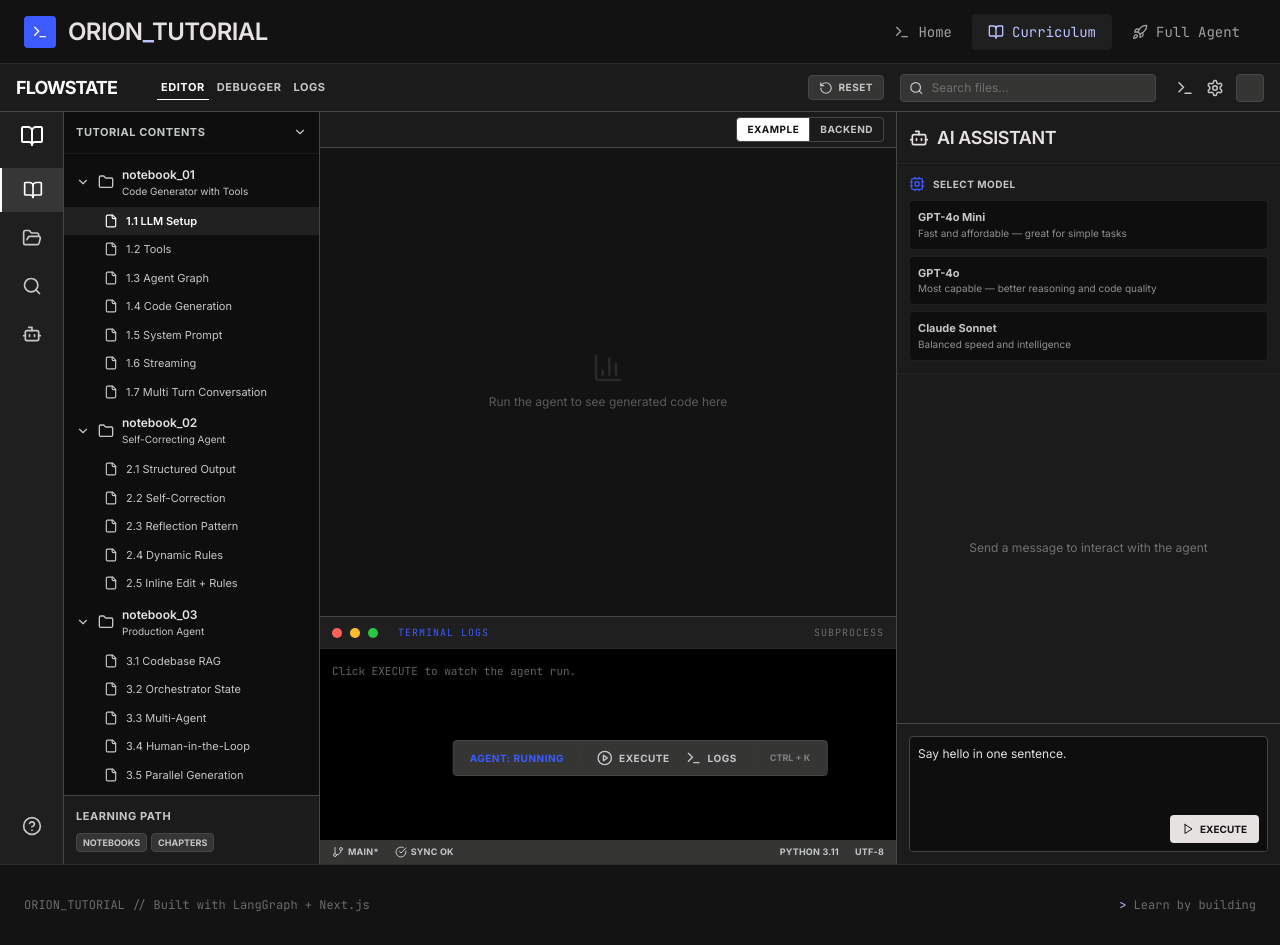
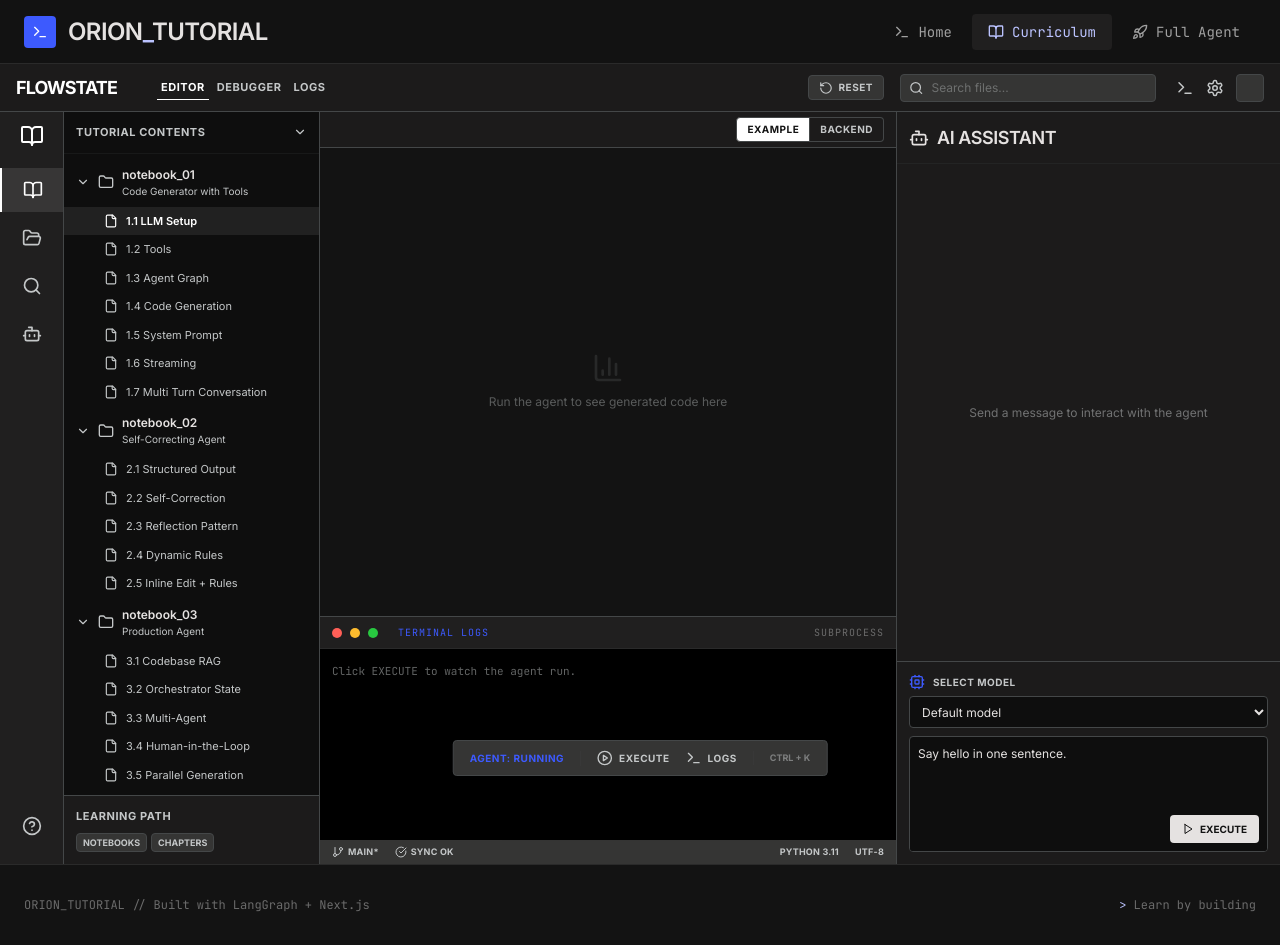
Before and after one commit to ishandutta0098/orion-tutorial, a Next.js app in the folder web/: page /curriculum/setting-up-llm in a window 1280 px wide. Built offline with nearby package versions, Linux system fonts and the light colour scheme.

Commit message:
refine chat execution controls

```diff
--- a/web/components/IDE/InteractiveChatPanel.tsx
+++ b/web/components/IDE/InteractiveChatPanel.tsx
@@ -8,10 +8,11 @@ type Props = {
   chatConfig: ChatConfig;
   onFileGenerated?: (filename: string, content: string) => void;
   onTerminalLogs?: (logs: LogLine[]) => void;
+  onExecuteStart?: () => void;
   resetKey?: number;
 };
 
-export function InteractiveChatPanel({ chatConfig, onFileGenerated, onTerminalLogs, resetKey }: Props) {
+export function InteractiveChatPanel({ chatConfig, onFileGenerated, onTerminalLogs, onExecuteStart, resetKey }: Props) {
   const [messages, setMessages] = useState<ChatMessage[]>([]);
   const [input, setInput] = useState(chatConfig.defaultPrompt ?? "");
   const [disabled, setDisabled] = useState(false);
@@ -74,8 +75,7 @@ export function InteractiveChatPanel({ chatConfig, onFileGenerated, onTerminalLo
       case "model-picker":
         return selectedModel ?? "default";
       case "tool-toggles": {
-        const anyEnabled = Object.values(toolStates).some(Boolean);
-        return anyEnabled ? "enabled" : "disabled";
+        return toolStates.list_directory ? "enabled" : "disabled";
       }
       case "system-prompt":
         return selectedPrompt ?? "default";
@@ -99,14 +99,16 @@ export function InteractiveChatPanel({ chatConfig, onFileGenerated, onTerminalLo
     if (!input.trim() || disabled || loading) return;
 
     const userMsg: ChatMessage = { role: "user", content: input.trim() };
+    onExecuteStart?.();
     setMessages((prev) => [...prev, userMsg]);
     setInput("");
     setLoading(true);
 
     const key = getConversationKey();
     const response = chatConfig.conversations[key] ?? chatConfig.conversations["default"] ?? [];
-    const generatedPath = chatConfig.generatedFile
-      ? `generated/${chatConfig.generatedFile.filename}`
+    const runFile = chatConfig.mode === "multi-turn" ? chatConfig.turnFiles?.[key] : chatConfig.generatedFile;
+    const generatedPath = runFile
+      ? runFile.filename.includes("/") ? runFile.filename : `generated/${runFile.filename}`
       : null;
     const fallbackTerminalLogs: LogLine[] = [
         { tag: "PROCESS", text: `[execute] ${chatConfig.mode} tutorial` },
@@ -178,6 +180,10 @@ export function InteractiveChatPanel({ chatConfig, onFileGenerated, onTerminalLo
         if (reusableModes.includes(chatConfig.mode)) {
           setInput(chatConfig.defaultPrompt ?? "");
         } else if (chatConfig.mode === "multi-turn") {
+          const turnFile = chatConfig.turnFiles?.[key];
+          if (turnFile) {
+            onFileGenerated?.(turnFile.filename, turnFile.content);
+          }
           setTurnCount((c) => c + 1);
           if (turnCount >= 1) {
             setDisabled(true);
@@ -189,7 +195,7 @@ export function InteractiveChatPanel({ chatConfig, onFileGenerated, onTerminalLo
         }
       }, thinkingDelay);
     }
-  }, [input, disabled, loading, getConversationKey, chatConfig, onFileGenerated, onTerminalLogs, selectedTask, turnCount]);
+  }, [input, disabled, loading, getConversationKey, chatConfig, onExecuteStart, onFileGenerated, onTerminalLogs, selectedTask, turnCount]);
 
   return (
     <aside className="w-96 bg-surface-container-low border-l border-outline-variant flex flex-col shrink-0">
@@ -199,14 +205,6 @@ export function InteractiveChatPanel({ chatConfig, onFileGenerated, onTerminalLo
           AI ASSISTANT
         </span>
       </div>
-
-      {chatConfig.mode === "model-picker" && chatConfig.models && (
-        <ModelPickerSection
-          models={chatConfig.models}
-          selected={selectedModel}
-          onSelect={setSelectedModel}
-        />
-      )}
 
       {chatConfig.mode === "tool-toggles" && chatConfig.tools && (
         <ToolToggleSection
@@ -328,6 +326,13 @@ export function InteractiveChatPanel({ chatConfig, onFileGenerated, onTerminalLo
       </div>
 
       <div className="p-3 border-t border-outline-variant bg-surface-container-low">
+        {chatConfig.mode === "model-picker" && chatConfig.models && (
+          <ModelPickerSection
+            models={chatConfig.models}
+            selected={selectedModel}
+            onSelect={setSelectedModel}
+          />
+        )}
         <div className="bg-surface-low rounded border border-outline-variant focus-within:border-ink transition-all overflow-hidden">
           <textarea
             className="w-full bg-transparent border-none focus:outline-none text-[12px] p-2 resize-none h-16 text-ink placeholder-ink-variant/30 font-body"
@@ -479,33 +484,29 @@ function ModelPickerSection({
 }: {
   models: { id: string; label: string; description: string }[];
   selected: string | null;
-  onSelect: (id: string) => void;
+  onSelect: (id: string | null) => void;
 }) {
   return (
-    <div className="p-3 border-b border-outline-variant/20 space-y-2">
-      <div className="flex items-center gap-2 mb-2">
+    <label className="mb-2 block space-y-1.5">
+      <div className="flex items-center gap-2">
         <Cpu className="w-4 h-4 text-primary" />
         <span className="font-headline text-[10px] font-bold tracking-wider uppercase text-ink-variant">
           SELECT MODEL
         </span>
       </div>
-      <div className="space-y-1.5">
-        {models.map((m) => (
-          <button
-            key={m.id}
-            onClick={() => onSelect(m.id)}
-            className={`w-full text-left p-2 rounded border transition-all ${
-              selected === m.id
-                ? "border-primary bg-primary/10 text-ink"
-                : "border-outline-variant/30 bg-surface-low text-ink-variant hover:border-ink-variant"
-            }`}
-          >
-            <div className="font-headline text-[11px] font-bold">{m.label}</div>
-            <div className="font-body text-[10px] opacity-70">{m.description}</div>
-          </button>
+      <select
+        value={selected ?? ""}
+        onChange={(event) => onSelect(event.target.value || null)}
+        className="h-8 w-full rounded border border-outline-variant bg-surface-low px-2 font-body text-[12px] text-ink outline-none transition-colors focus:border-ink"
+      >
+        <option value="">Default model</option>
+        {models.map((model) => (
+          <option key={model.id} value={model.id}>
+            {model.label}
+          </option>
         ))}
-      </div>
-    </div>
+      </select>
+    </label>
   );
 }
 
```
